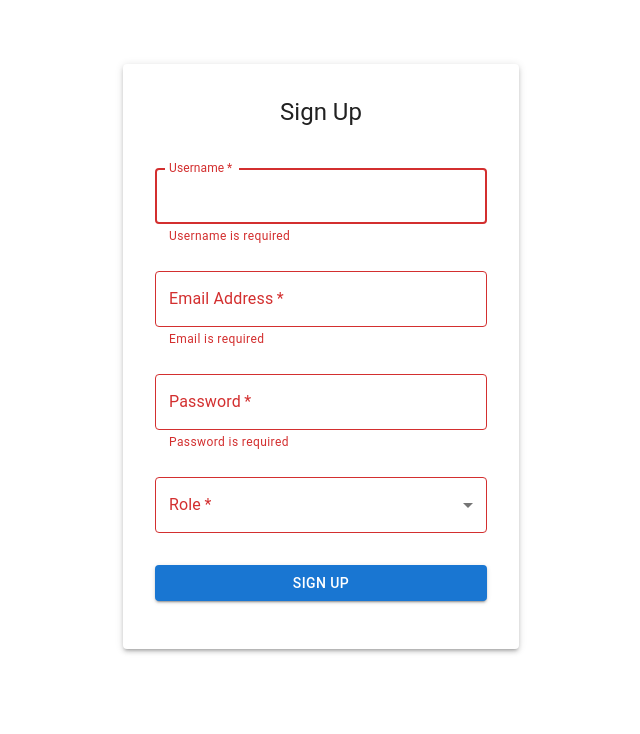
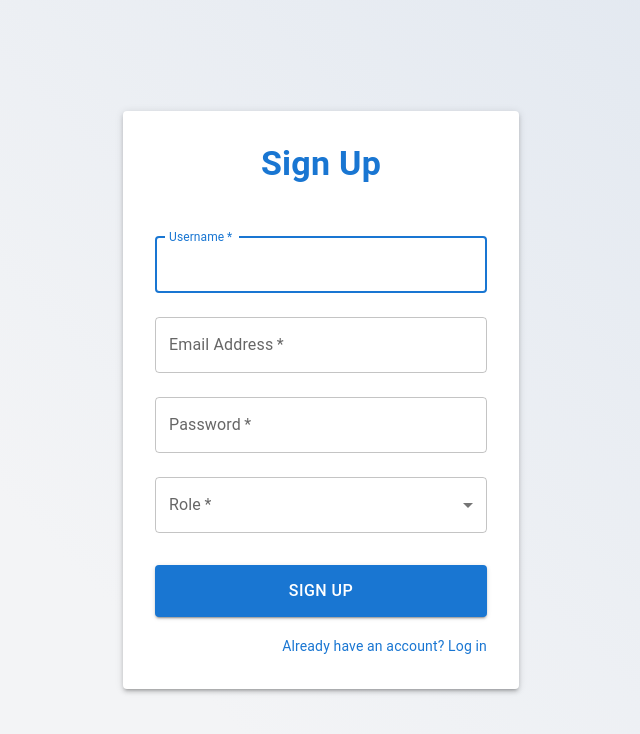
Before and after one commit to git-akhi3/eldercare-frontend, a React (Vite) app in the folder iithyd/: page /signup in a window 1280 px wide. Shown: the top 734 px of the page, without its empty margins (319-959 px from the left). Built offline with nearby package versions, Linux system fonts and the light colour scheme.

Commit message:
signup and login forms

```diff
--- a/iithyd/src/Components/Forms/Login.jsx
+++ b/iithyd/src/Components/Forms/Login.jsx
@@ -9,7 +9,7 @@ import {
   Snackbar,
   Alert,
   Grid,
-  Link
+  Link,
 } from '@mui/material';
 import { createTheme, ThemeProvider } from '@mui/material/styles';
 import { useNavigate } from 'react-router-dom';
@@ -21,6 +21,9 @@ const theme = createTheme({
     },
     secondary: {
       main: '#dc004e',
+    },
+    background: {
+      default: '#f0f4f8',
     },
   },
 });
@@ -112,12 +115,29 @@ const Login = () => {
 
   return (
     <ThemeProvider theme={theme}>
+      <Box
+        sx={{
+          minHeight: '100vh',
+          display: 'flex',
+          alignItems: 'center',
+          background: 'linear-gradient(45deg, #f3f4f6 30%, #e2e8f0 90%)',
+        }}
+      >
         <Container component="main" maxWidth="xs">
-        <Paper elevation={3} sx={{ mt: 8, p: 4, display: 'flex', flexDirection: 'column', alignItems: 'center' }}>
-          <Typography component="h1" variant="h5">
+          <Paper
+            elevation={3}
+            sx={{
+              padding: 4,
+              display: 'flex',
+              flexDirection: 'column',
+              alignItems: 'center',
+              backgroundColor: 'white',
+            }}
+          >
+            <Typography component="h1" variant="h4" gutterBottom sx={{ fontWeight: 'bold', color: '#1976d2' }}>
               Log In
             </Typography>
-          <Box component="form" onSubmit={handleSubmit} sx={{ mt: 3 }}>
+            <Box component="form" onSubmit={handleSubmit} sx={{ mt: 3, width: '100%' }}>
               <TextField
                 margin="normal"
                 required
@@ -146,13 +166,13 @@ const Login = () => {
                 type="submit"
                 fullWidth
                 variant="contained"
-              sx={{ mt: 3, mb: 2 }}
+                sx={{ mt: 3, mb: 2, py: 1.5, fontSize: '1rem' }}
               >
                 Log In
               </Button>
               <Grid container justifyContent="flex-end">
                 <Grid item>
-                <Link component="button" variant="body2" onClick={handleRegister}>
+                  <Link component="button" variant="body2" onClick={handleRegister} sx={{ textDecoration: 'none' }}>
                     Don't have an account? Sign Up
                   </Link>
                 </Grid>
@@ -160,6 +180,7 @@ const Login = () => {
             </Box>
           </Paper>
         </Container>
+      </Box>
       <Snackbar open={openSnackbar} autoHideDuration={6000} onClose={handleCloseSnackbar}>
         <Alert onClose={handleCloseSnackbar} severity={snackbarSeverity} sx={{ width: '100%' }}>
           {snackbarMessage}
--- a/iithyd/src/Components/Forms/Signup.jsx
+++ b/iithyd/src/Components/Forms/Signup.jsx
@@ -11,9 +11,12 @@ import {
   InputLabel,
   Paper,
   Snackbar,
-  Alert
+  Alert,
+  Grid,
+  Link
 } from '@mui/material';
 import { createTheme, ThemeProvider } from '@mui/material/styles';
+import { useNavigate } from 'react-router-dom';
 
 const theme = createTheme({
   palette: {
@@ -23,10 +26,14 @@ const theme = createTheme({
     secondary: {
       main: '#dc004e',
     },
+    background: {
+      default: '#f0f4f8',
+    },
   },
 });
 
 const Signup = () => {
+  const navigate = useNavigate();
   const [formData, setFormData] = useState({
     username: '',
     email: '',
@@ -118,14 +125,35 @@ const Signup = () => {
     setOpenSnackbar(false);
   };
 
+  const handleLogin = () => {
+    navigate('/login');
+  };
+
   return (
     <ThemeProvider theme={theme}>
+      <Box
+        sx={{
+          minHeight: '100vh',
+          display: 'flex',
+          alignItems: 'center',
+          background: 'linear-gradient(45deg, #f3f4f6 30%, #e2e8f0 90%)',
+        }}
+      >
         <Container component="main" maxWidth="xs">
-        <Paper elevation={3} sx={{ mt: 8, p: 4, display: 'flex', flexDirection: 'column', alignItems: 'center' }}>
-          <Typography component="h1" variant="h5">
+          <Paper
+            elevation={3}
+            sx={{
+              padding: 4,
+              display: 'flex',
+              flexDirection: 'column',
+              alignItems: 'center',
+              backgroundColor: 'white',
+            }}
+          >
+            <Typography component="h1" variant="h4" gutterBottom sx={{ fontWeight: 'bold', color: '#1976d2' }}>
               Sign Up
             </Typography>
-          <Box component="form" onSubmit={handleSubmit} sx={{ mt: 3 }}>
+            <Box component="form" onSubmit={handleSubmit} sx={{ mt: 3, width: '100%' }}>
               <TextField
                 margin="normal"
                 required
@@ -137,8 +165,6 @@ const Signup = () => {
                 autoFocus
                 value={formData.username}
                 onChange={handleChange}
-              error={formData.username === ''}
-              helperText={formData.username === '' ? 'Username is required' : ''}
               />
               <TextField
                 margin="normal"
@@ -150,8 +176,6 @@ const Signup = () => {
                 autoComplete="email"
                 value={formData.email}
                 onChange={handleChange}
-              error={formData.email === ''}
-              helperText={formData.email === '' ? 'Email is required' : ''}
               />
               <TextField
                 margin="normal"
@@ -164,10 +188,8 @@ const Signup = () => {
                 autoComplete="new-password"
                 value={formData.password}
                 onChange={handleChange}
-              error={formData.password === ''}
-              helperText={formData.password === '' ? 'Password is required' : ''}
               />
-            <FormControl fullWidth margin="normal" required error={formData.role === ''}>
+              <FormControl fullWidth margin="normal" required>
                 <InputLabel id="role-label">Role</InputLabel>
                 <Select
                   labelId="role-label"
@@ -186,14 +208,22 @@ const Signup = () => {
                 type="submit"
                 fullWidth
                 variant="contained"
-              sx={{ mt: 3, mb: 2 }}
+                sx={{ mt: 3, mb: 2, py: 1.5, fontSize: '1rem' }}
                 disabled={isLoading}
               >
                 {isLoading ? 'Signing Up...' : 'Sign Up'}
               </Button>
+              <Grid container justifyContent="flex-end">
+                <Grid item>
+                  <Link component="button" variant="body2" onClick={handleLogin} sx={{ textDecoration: 'none' }}>
+                    Already have an account? Log in
+                  </Link>
+                </Grid>
+              </Grid>
             </Box>
           </Paper>
         </Container>
+      </Box>
       <Snackbar open={openSnackbar} autoHideDuration={6000} onClose={handleCloseSnackbar}>
         <Alert onClose={handleCloseSnackbar} severity={snackbarSeverity} sx={{ width: '100%' }}>
           {snackbarMessage}
--- a/iithyd/src/Components/Landing/HeroSection.jsx
+++ b/iithyd/src/Components/Landing/HeroSection.jsx
@@ -1,49 +1,39 @@
-import video1 from "../../assets/video1.mp4";
 import video2 from "../../assets/video2.mp4";
 
 const HeroSection = () => {
   return (
-    <div className="flex flex-col items-center mt-6 lg:mt-20 bg-white text-blue-900">
-      <h1 className="text-4xl sm:text-6xl lg:text-7xl text-center tracking-wide text-blue-900">
+    <div className="relative h-screen flex items-center justify-center overflow-hidden">
+      <video
+        autoPlay
+        loop
+        muted
+        className="absolute w-full h-full object-cover"
+      >
+        <source src={video2} type="video/mp4" />
+        Your browser does not support the video tag.
+      </video>
+      <div className="relative z-10 text-center text-white p-8">
+        <h1 className="text-4xl sm:text-6xl lg:text-7xl tracking-wide mb-6">
           Seamless elder
           <span className="bg-gradient-to-r from-blue-500 to-blue-700 text-transparent bg-clip-text">
             {" "}
             care and coordination.
           </span>
         </h1>
-      <p className="mt-10 text-lg text-center text-blue-700 max-w-4xl">
+        <p className="text-lg max-w-4xl mx-auto mb-10">
           Empower better care and support for elders with our easy-to-use coordination tools. Get started today to simplify elder care and enhance their well-being!
         </p>
-      <div className="flex justify-center my-10">
+        <div className="flex justify-center">
           <a
             href="#"
             className="bg-gradient-to-r from-blue-500 to-blue-700 text-white py-3 px-4 mx-3 rounded-md"
           >
             Start for free
           </a>
-        <a href="#" className="py-3 px-4 mx-3 rounded-md border border-blue-500 text-blue-500">
+          <a href="#" className="py-3 px-4 mx-3 rounded-md border border-white text-white">
             Documentation
           </a>
         </div>
-      <div className="flex mt-10 justify-center">
-        <video
-          autoPlay
-          loop
-          muted
-          className="rounded-lg w-1/2 border border-blue-300 shadow-sm shadow-blue-200 mx-2 my-4"
-        >
-          <source src={video1} type="video/mp4" />
-          Your browser does not support the video tag.
-        </video>
-        <video
-          autoPlay
-          loop
-          muted
-          className="rounded-lg w-1/2 border border-blue-300 shadow-sm shadow-blue-200 mx-2 my-4"
-        >
-          <source src={video2} type="video/mp4" />
-          Your browser does not support the video tag.
-        </video>
       </div>
     </div>
   );
```
Lines whose indentation alone changed are shown as unchanged.
